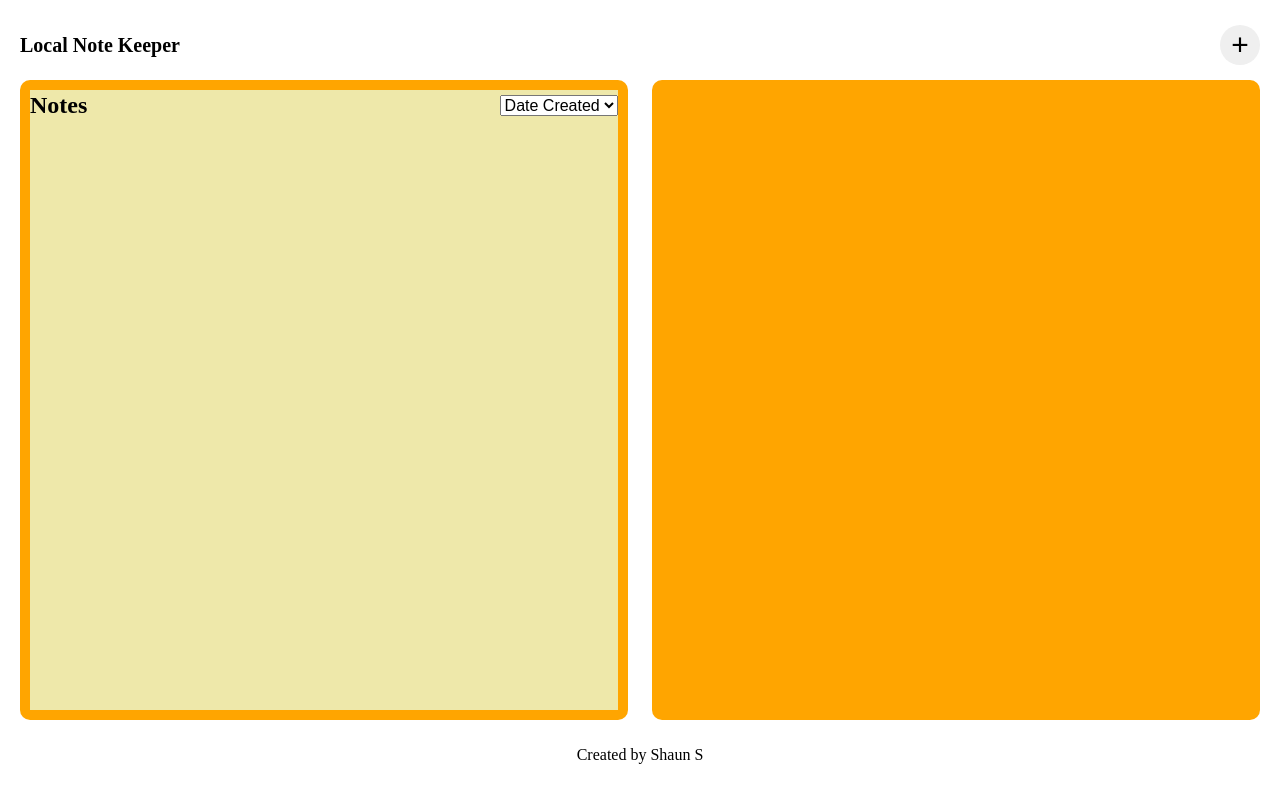
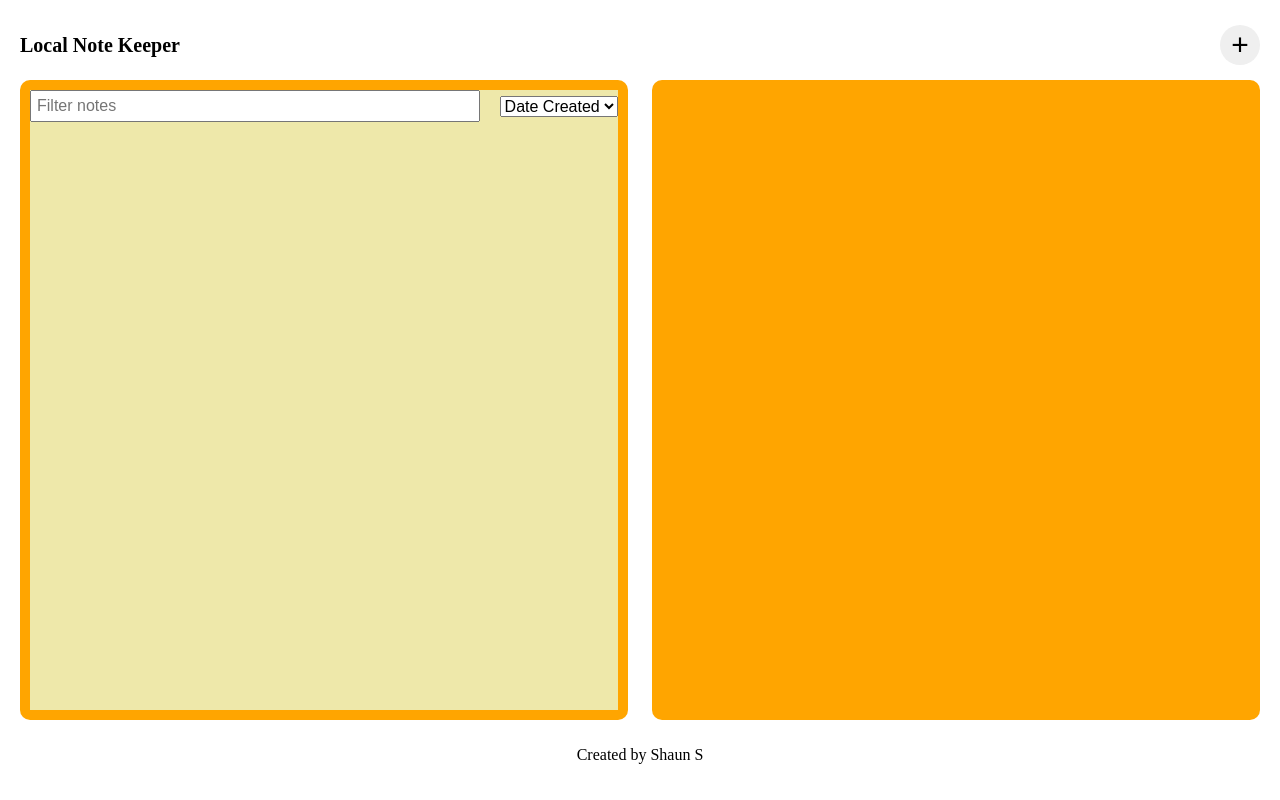
Before and after one commit to shaun-seeram/JS-Refresher-Notes-App, a plain HTML site: page index.html in a window 1280 px wide. Drawn offline with Linux system fonts and the light colour scheme.

Commit message:
Added filter option

```diff
--- a/index.html
+++ b/index.html
@@ -34,8 +34,9 @@
         <section class="notesContainer">
             <div class="notes">
                 <div class="notesContainer-header">
-                    <h2>Notes</h2>
-                    <form>
+                    <form id="filterForm">
+                        <label for="filterQuery" class="sr-only">Search query:</label>
+                        <input type="text" id="filterQuery" placeholder="Filter notes"/>
                         <label for="sortBy" class="sr-only">Sort notes by:</label>
                         <select id="sortBy">
                             <option value="Alpha">Alphabetical</option>
--- a/scripts.js
+++ b/scripts.js
@@ -1,15 +1,14 @@
-let notes = JSON.parse(localStorage.getItem("notes")) || [];
+// VARIABLES ----------
 
 const addNoteButton = document.querySelector("#add");
-
 const notesContainer = document.querySelector(".notesBody");
+const filterForm = document.querySelector("#filterForm");
+const filterBy = document.querySelector("#filterQuery");
 const sortBy = document.querySelector("#sortBy");
-
 const viewerContainer = document.querySelector(".viewerContainer")
 const viewerTitle = document.querySelector(".viewerContainer h2")
 const viewerDate = document.querySelector(".viewerDate")
 const viewerBody = document.querySelector(".viewerBody pre");
-
 const backdrop = document.querySelector("#backdrop");
 const form = document.querySelector("#noteForm");
 const titleInput = document.querySelector("#title");
@@ -22,10 +21,7 @@ const filters = {
     sort: "Created"
 }
 
-sortBy.addEventListener("change", (e) => {
-    filters.sort = e.target.value;
-    renderNotes();
-})
+// FUNCTIONS ----------
 
 // Sorting the notes
 const sortNotes = () => {
@@ -46,10 +42,19 @@ const sortNotes = () => {
     }
 }
 
+// Filter the notes
+const filterNotes = () => {
+    return notes.filter((note) => {
+        return note.title.toLowerCase().includes(filters.query.toLowerCase())
+    })
+}
+
+// Render the notes
 const renderNotes = () => {
 
     // Set up: Sort notes and clear notes container
     sortNotes()
+    const notes = filterNotes();
     notesContainer.innerHTML = "";
 
     // If viewer box currently has a note in view, reload that same data
@@ -63,6 +68,7 @@ const renderNotes = () => {
         viewerBody.textContent = filtered.text;
     }
 
+    // Render each note
     notes.forEach((note) => {
         const div = document.createElement("div");
         div.classList.add("buttonContainer");
@@ -73,18 +79,15 @@ const renderNotes = () => {
         const button = document.createElement("button");
         button.textContent = note.title;
         button.classList.add("noteButton")
-
-        const dateSpan = document.createElement("span");
-
-        dateSpan.textContent = note.dateToString;
-        button.appendChild(dateSpan)
-
         button.addEventListener("click", () => {
             viewerContainer.setAttribute("data-id", note.id)
             viewerTitle.textContent = note.title;
             viewerDate.textContent = note.dateToString;
             viewerBody.textContent = note.text;
         })
+
+        const dateSpan = document.createElement("span");
+        dateSpan.textContent = note.dateToString;
 
         const editButton = document.createElement("button");
         editButton.textContent = "..."
@@ -98,6 +101,7 @@ const renderNotes = () => {
             removeNote(note.id)
         })
 
+        button.appendChild(dateSpan)
         optionsDiv.appendChild(removeButton);
         optionsDiv.appendChild(editButton)
         div.appendChild(button)
@@ -105,13 +109,6 @@ const renderNotes = () => {
         notesContainer.appendChild(div);
     })
 }
-
-addNoteButton.addEventListener("click", () => {
-
-    backdrop.classList.toggle("open");
-    addNote();
-
-})
 
 const addNote = () => {
 
@@ -200,11 +197,38 @@ const editNote = (note) => {
     cancel.addEventListener("click", cancelClick);
 }
 
+// SCRIPTS ----------
+
+let notes = JSON.parse(localStorage.getItem("notes")) || [];
+
+filterForm.addEventListener("submit", (e) => {
+    e.preventDefault();
+})
+
+filterBy.addEventListener("input", (e) => {
+    filters.query = e.target.value;
+    renderNotes();
+})
+
+sortBy.addEventListener("change", (e) => {
+    filters.sort = e.target.value;
+    renderNotes();
+})
+
+addNoteButton.addEventListener("click", () => {
+    backdrop.classList.toggle("open");
+    addNote();
+})
+
 renderNotes();
 
-// Reformat code into Variables, Functions, Scripts
+
+
+
+
+
+
 // Style page / clear all button
-// Remove "notes" title and add Search bar / filter
 // Add todo function?
 
 // -- Alternative version: Login/Firebase?
--- a/styles.css
+++ b/styles.css
@@ -70,8 +70,9 @@ section {
     padding: 10px;
 }
 
-.notesContainer-header {
+.notesContainer-header form {
     display: flex;
+    gap: 20px;
     justify-content: space-between;
     align-items: center;
 }
```
